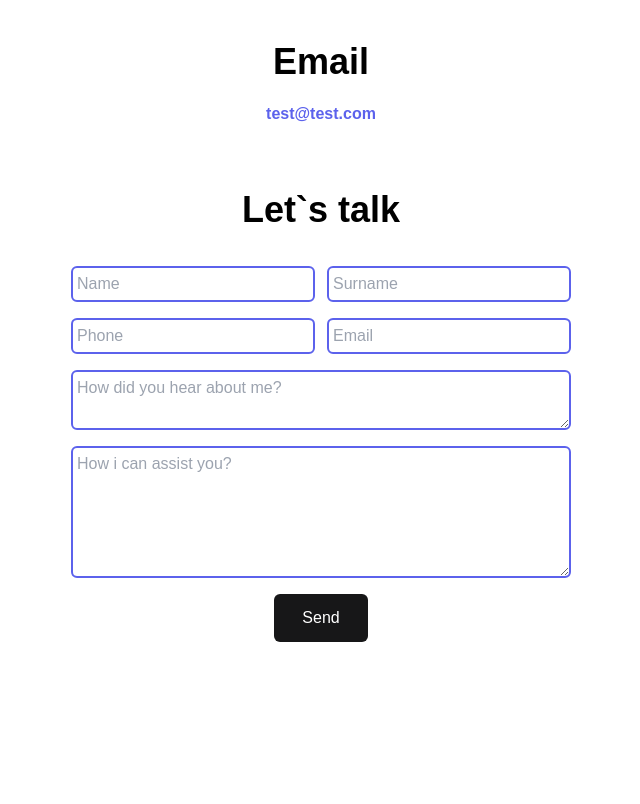
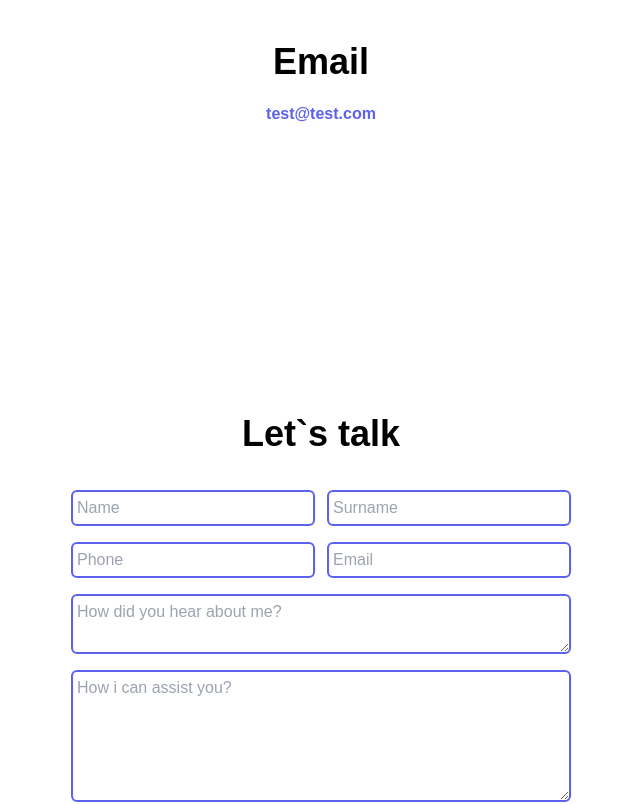
Before and after one commit to NickButnar/portfolio, a React (Create React App) app: page /contacts in a window 1280 px wide. Shown: the part 442-1246 px from the top of the page, without its empty margins (319-959 px from the left). Built offline with nearby package versions, Linux system fonts and the light colour scheme.

Commit message:
form bug fix

```diff
--- a/src/components/pages/Contacts.js
+++ b/src/components/pages/Contacts.js
@@ -3,6 +3,7 @@ import Form from "./Form";
 
 const Contacts = () => {
   return (
+    <div className="Contacts">
       <div className=" main__wrapper info">
         <h1 className="info__title">Contacts</h1>
         <div className="info__section">
@@ -20,7 +21,7 @@ const Contacts = () => {
           <h2 className="info__subtitle">Email</h2>
           <a href="mailto:test@test.com" className="info__item">test@test.com</a>
         </div>
-
+      </div>
       <Form />
     </div>
   )
--- a/src/components/pages/Form.js
+++ b/src/components/pages/Form.js
@@ -5,29 +5,30 @@ const Form = () => {
   const {register, handleSubmit, formState: { errors }, formState} = useForm()
   const onSubmit = (data) => {
     alert(JSON.stringify(data));
+    console.log(data)
     console.log(errors, formState);
   }
 
   return (
-    <div className="flex justify-center">
+    <div className="flex justify-center main__wrapper">
       <form className="form" onSubmit={handleSubmit(onSubmit)}>
         <h2 className="pb-5">Let`s talk</h2>
 
         <div className="form__section">
           <label className="form__label">
-            <input className={`form__input ${errors.firstName ? "form__input-error" : ""}`} placeholder="Name" {...register("firstName", {required: "Firstname field is filled in incorrectly", maxLength: 20, pattern: /^[A-Za-z]+$/i })} />
+            <input className={`form__input ${errors.firstName ? "form__input-error" : ""}`} placeholder="Name" {...register("firstName", {required: "Cant`t be blank", maxLength: 20, pattern: /^[A-Za-z]+$/i })} />
             {errors.firstName && <p className="form__error ">{errors.firstName.message}</p>}
           </label>
 
           <label className="form__label">
-            <input className={`form__input ${errors.surname ? "form__input-error" : ""}`} placeholder="Surname" {...register("surname", {required: "field is filled in incorrectly", maxLength: 20, pattern: /^[A-Za-z]+$/i })} />
+            <input className={`form__input ${errors.surname ? "form__input-error" : ""}`} placeholder="Surname" {...register("surname", {required: "Cant`t be blank", maxLength: 20, pattern: /^[A-Za-z]+$/i })} />
             {errors.surname && <p className="form__error">{errors.surname.message}</p>}
           </label>
         </div>
 
         <div className="form__section">
           <label className="form__label">
-            <input className={`form__input ${errors.phone ? "form__input-error" : ""}`} placeholder="Phone" {...register("phone", {required: "field is filled in incorrectly", min:18, max: 99, maxLength: 2})}/>
+            <input className={`form__input ${errors.phone ? "form__input-error" : ""}`} placeholder="Phone" {...register("phone", {required: "Cant`t be blank", pattern: /^[0-9+]+$/})}/>
             {errors.phone && <p className="form__error">{errors.phone.message}</p>}
           </label>
 
```
Lines whose indentation alone changed are shown as unchanged.
